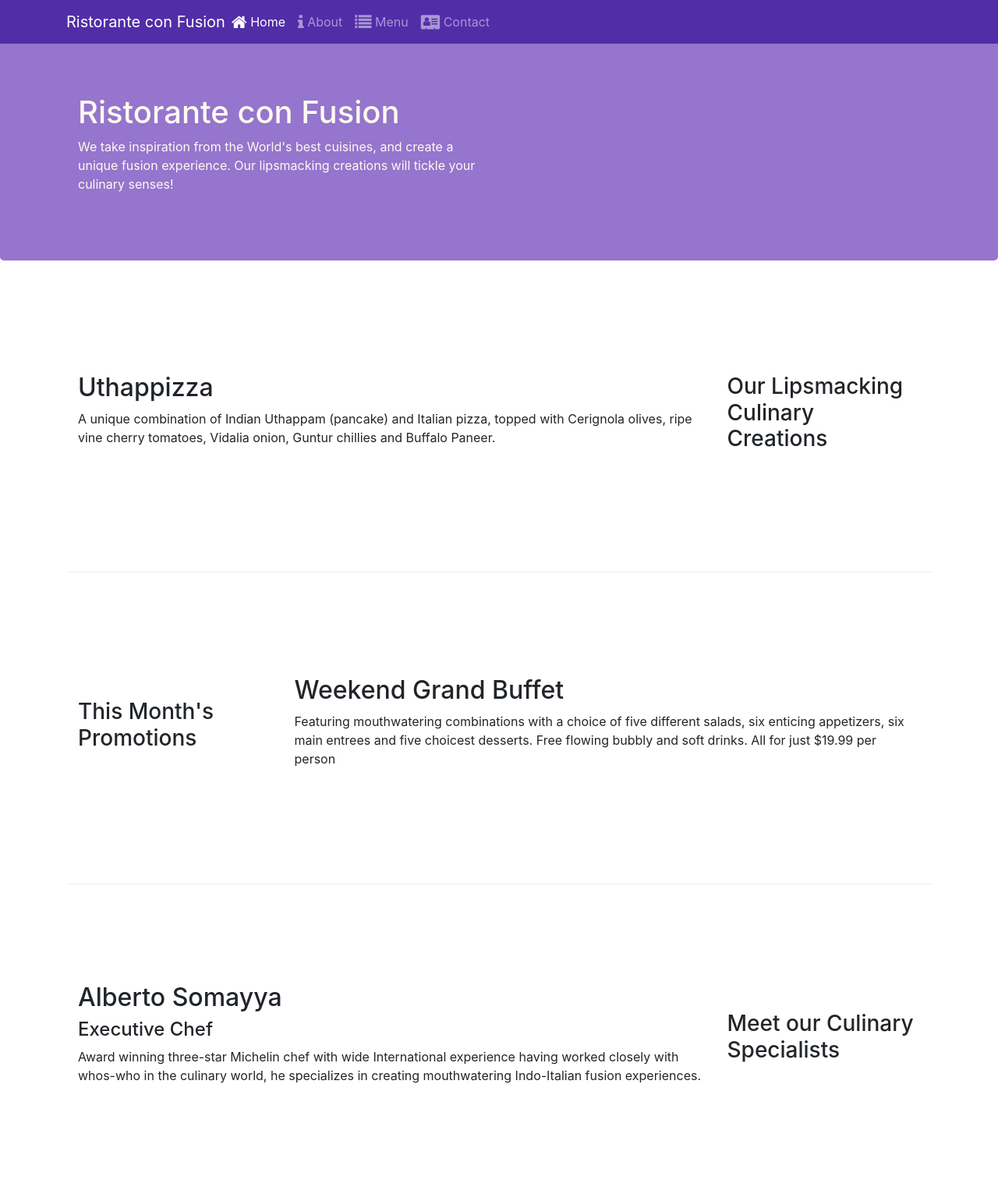
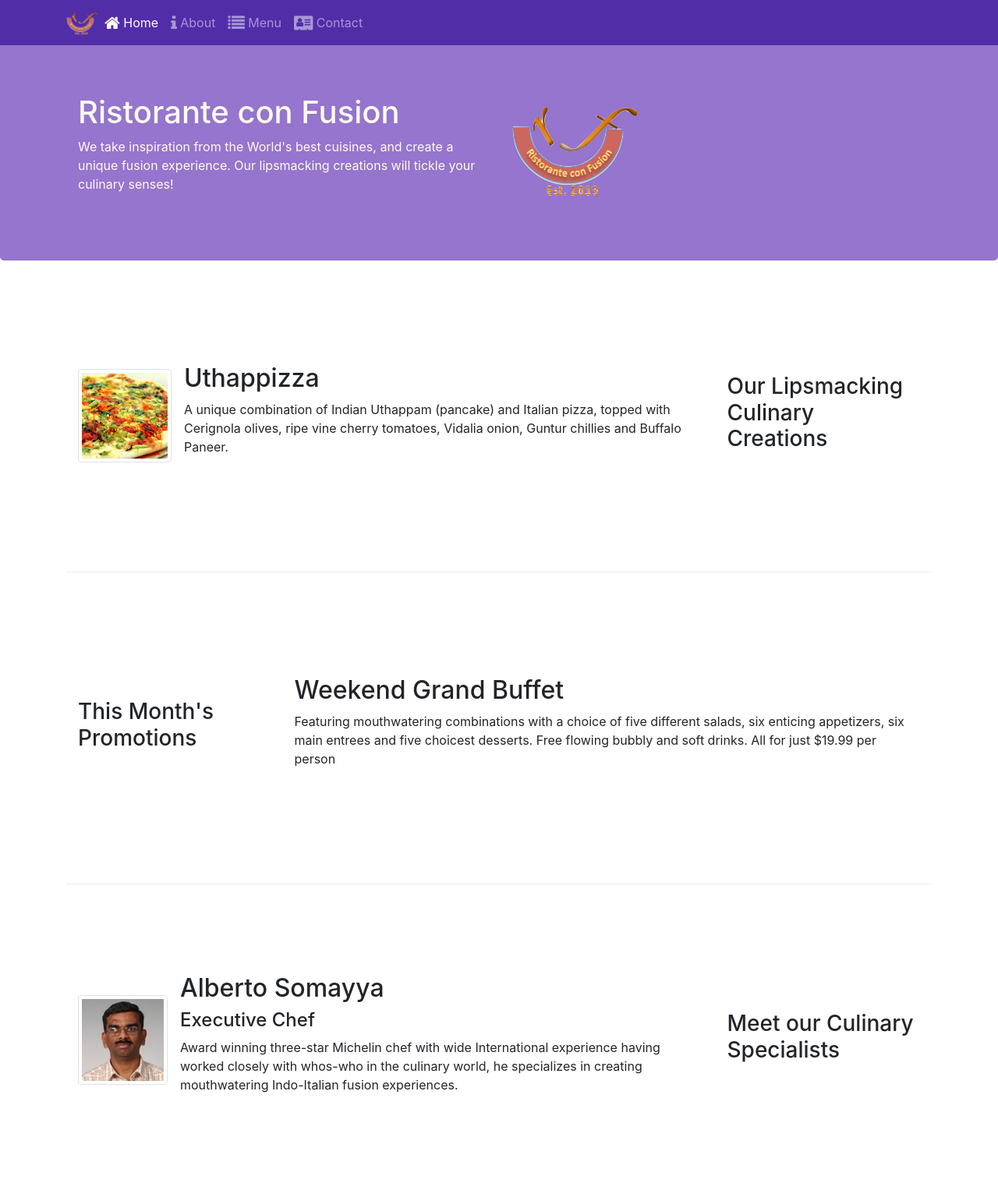
Before and after one commit to vikhyatmahaur/conFusion, a website: page index.html in a window 1280 px wide. Shown: the top 1531 px of the page at 78% size. Drawn offline with nearby package versions, Linux system fonts and the light colour scheme.

Commit message:
added images and media

```diff
--- a/index.html
+++ b/index.html
@@ -21,7 +21,7 @@
             <button class="navbar-toggler" type="button" data-toggle="collapse" data-target="#Navbar">
                 <span class="navbar-toggler-icon"></span>
             </button>
-            <a class="navbar-brand mr-auto" href="#">Ristorante con Fusion</a>
+            <a class="navbar-brand mr-auto" href="#"><img src="img/logo.png" height="30" width="41"></a>
 
             <div class="collapse navbar-collapse" id="Navbar">
                 <ul class="navbar-nav mr-auto">
@@ -42,7 +42,8 @@
                     <h1>Ristorante con Fusion</h1>
                     <p>We take inspiration from the World's best cuisines, and create a unique fusion experience. Our lipsmacking creations will tickle your culinary senses!</p>
                 </div>
-                <div class="col-12 col-sm">
+                <div class="col-12 col-sm align-self-center">
+                    <img src="img/logo.png" class="img-fluid">
                 </div>
             </div>
         </div>
@@ -54,8 +55,13 @@
                 <h3>Our Lipsmacking Culinary Creations</h3>
             </div>
             <div class="col col-sm order-sm-first col-md">
-                <h2>Uthappizza</h2>
-                <p>A unique combination of Indian Uthappam (pancake) and Italian pizza, topped with Cerignola olives, ripe vine cherry tomatoes, Vidalia onion, Guntur chillies and Buffalo Paneer.</p>
+                <div class="media">
+                    <img class="d-flex mr-3 img-thumbnail align-self-center" src="img/uthappizza.png" alt="uthappizza">
+                    <div class="media-body">
+                        <h2 class="mt-0">Uthappizza</h2>
+                        <p>A unique combination of Indian Uthappam (pancake) and Italian pizza, topped with Cerignola olives, ripe vine cherry tomatoes, Vidalia onion, Guntur chillies and Buffalo Paneer.</p>
+                    </div>
+                </div>
             </div>
         </div>
 
@@ -75,10 +81,15 @@
                 <h3>Meet our Culinary Specialists</h3>
             </div>
             <div class="col col-sm order-sm-first col-md">
-                <h2>Alberto Somayya</h2>
-                <h4>Executive Chef</h4>
-                <p>Award winning three-star Michelin chef with wide International experience having worked closely with whos-who in the culinary world, he specializes in creating mouthwatering Indo-Italian fusion experiences. </p>
-            </div>
+                <div class="media">
+                    <img class="d-flex mr-3 img-thumbnail align-self-center" src="img/alberto.png" alt="alberto">
+                    <div class="media-body">
+                        <h2 class="mt-0">Alberto Somayya</h2>
+                        <h4>Executive Chef</h4>
+                        <p>Award winning three-star Michelin chef with wide International experience having worked closely with whos-who in the culinary world, he specializes in creating mouthwatering Indo-Italian fusion experiences. </p>
+                    </div>
+                </div>
+                </div>
         </div>
     </div>
 
```
Also changed, not shown: aboutus.html (+4 -3 lines), contactus.html (+3 -2 lines), img/alberto.png (added), img/buffet.png (added), img/logo.png (added), img/uthappizza.png (added), 1 other file.
